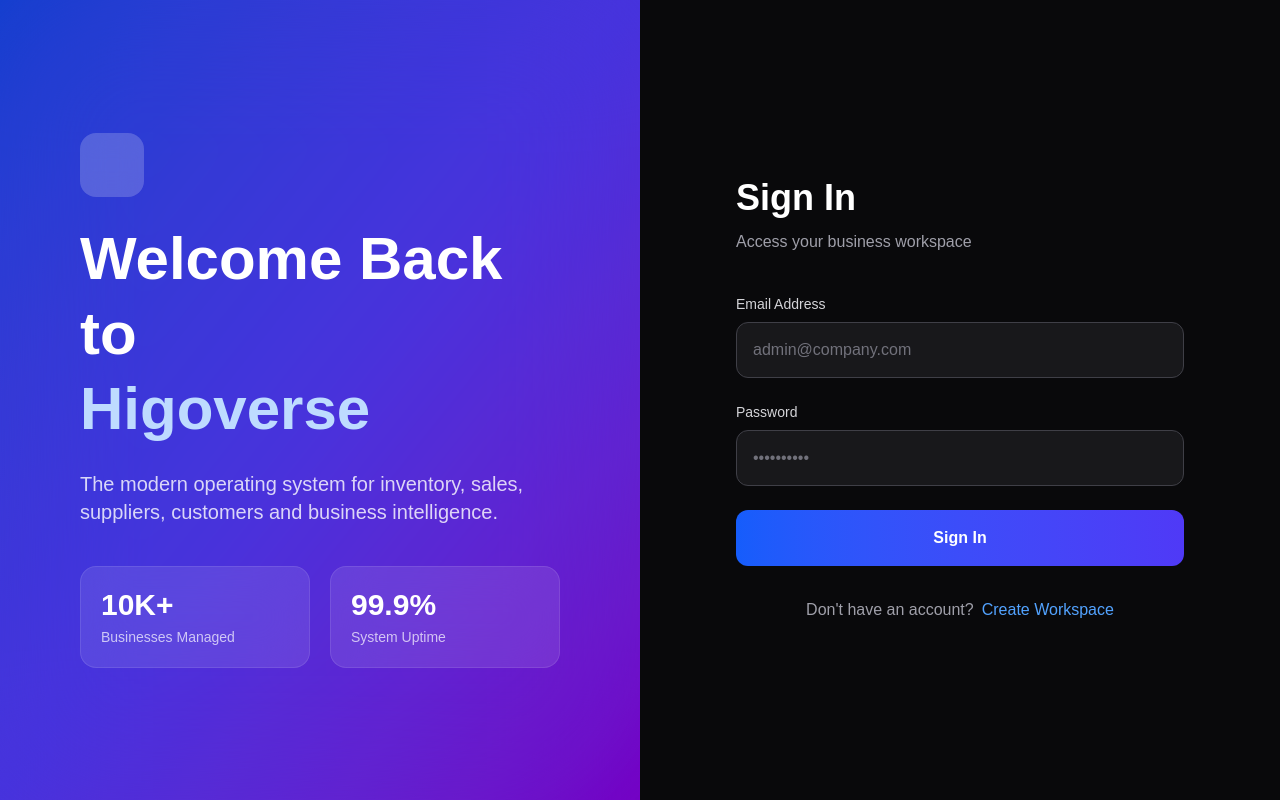
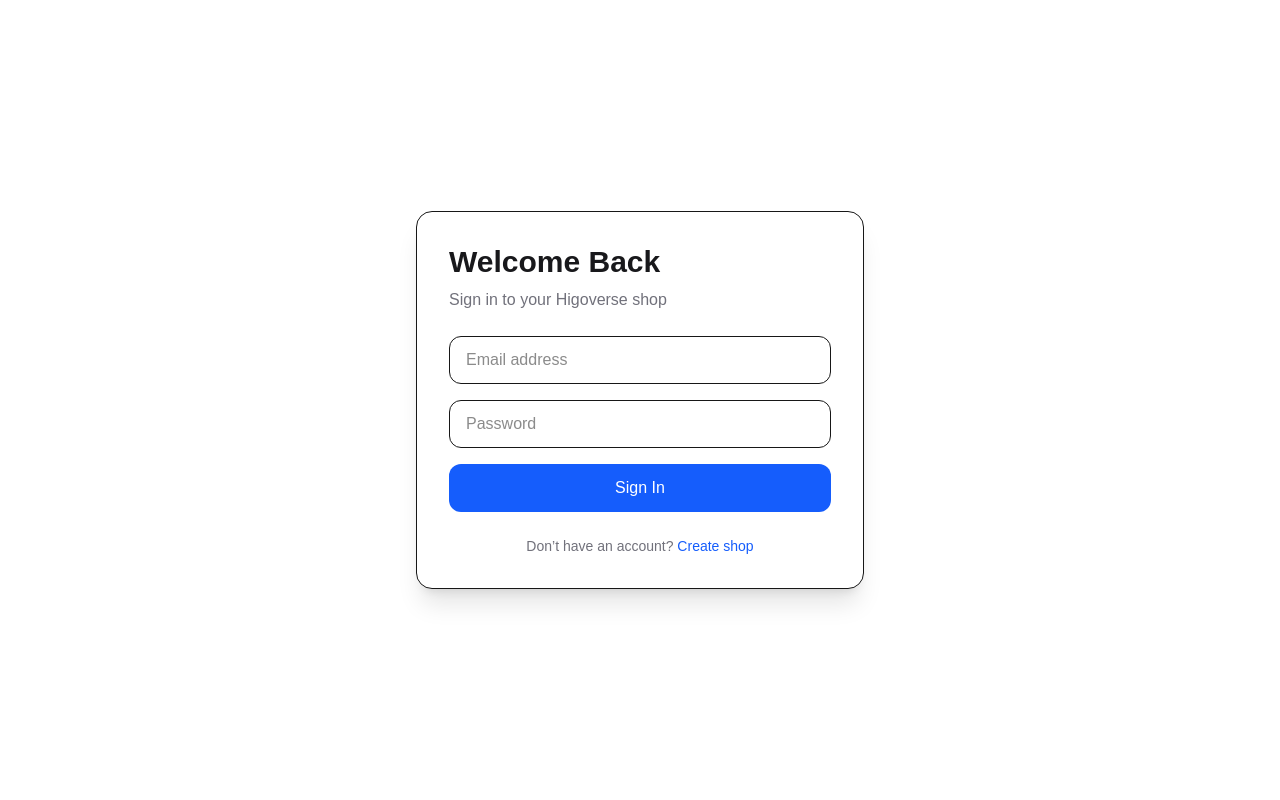
Before and after one commit to njosuedev/higoverse-os, a Next.js app in the folder apps/web/: page /login in a window 1280 px wide. Built offline with nearby package versions, Linux system fonts and the light colour scheme.

Commit message:
Refactor login validation and error handling

```diff
--- a/apps/web/app/login/page.tsx
+++ b/apps/web/app/login/page.tsx
@@ -2,6 +2,7 @@
 
 import { useState } from "react";
 import { setAuth, isAuthenticated } from "@/lib/auth";
+import Loader from "@/components/Loader";
 
 export default function LoginPage() {
   const [email, setEmail] = useState("");
@@ -10,55 +11,31 @@
   const [loading, setLoading] = useState(false);
   const [error, setError] = useState("");
 
-  // --------------------------
-  // BASIC VALIDATION
-  // --------------------------
   const validate = () => {
     setError("");
-
-    const emailRegex = /^[^\s@]+@[^\s@]+\.[^\s@]+$/;
 
     if (!email || !password) {
       setError("All fields are required");
       return false;
     }
 
-    if (!emailRegex.test(email)) {
-      setError("Invalid email format");
-      return false;
-    }
-
-    if (password.length < 6) {
-      setError("Password must be at least 6 characters");
-      return false;
-    }
-
     return true;
   };
 
-  // --------------------------
-  // LOGIN HANDLER
-  // --------------------------
   const handleLogin = async (e: React.FormEvent) => {
     e.preventDefault();
 
     if (!validate()) return;
 
     setLoading(true);
-    setError("");
 
     try {
       const res = await fetch(
         "https://higoverse-auth.vercel.app/api/v1/auth/login",
         {
           method: "POST",
-          headers: {
-            "Content-Type": "application/json",
-          },
-          body: JSON.stringify({
-            email,
-            password,
-          }),
+          headers: { "Content-Type": "application/json" },
+          body: JSON.stringify({ email, password }),
         }
       );
 
@@ -70,142 +47,75 @@
         return;
       }
 
-      // ✅ STORE AUTH (token + user)
       setAuth(data);
-
-      // ✅ PREVENT BACK NAV TO LOGIN
       window.location.replace("/dashboard");
-    } catch (err) {
-      setError("Network error. Try again.");
-    } finally {
+    } catch {
+      setError("Network error");
       setLoading(false);
     }
   };
 
-  // --------------------------
-  // AUTO REDIRECT IF ALREADY LOGGED IN
-  // --------------------------
   if (typeof window !== "undefined" && isAuthenticated()) {
     window.location.replace("/dashboard");
     return null;
   }
 
+  if (loading) return <Loader />;
+
   return (
-    <div className="min-h-screen bg-black flex">
+    <div className="min-h-screen flex items-center justify-center bg-white px-4">
 
-      {/* LEFT SIDE */}
-      <div className="hidden lg:flex w-1/2 relative overflow-hidden">
-        <div className="absolute inset-0 bg-gradient-to-br from-blue-700 via-indigo-600 to-purple-700" />
-        <div className="absolute inset-0 backdrop-blur-3xl bg-black/10" />
+      <div className="w-full max-w-md bg-white border shadow-xl rounded-2xl p-8">
 
-        <div className="relative z-10 flex flex-col justify-center px-20 text-white">
-          <div className="mb-10">
-            <div className="w-16 h-16 rounded-2xl bg-white/20 backdrop-blur-md mb-6" />
-
-            <h1 className="text-6xl font-bold leading-tight">
-              Welcome Back to
-              <span className="block text-blue-200">Higoverse</span>
+        {/* TITLE */}
+        <h1 className="text-3xl font-bold text-zinc-900">
+          Welcome Back
         </h1>
 
-            <p className="mt-6 text-xl text-white/80 max-w-lg">
-              The modern operating system for inventory, sales, suppliers,
-              customers and business intelligence.
+        <p className="text-zinc-500 mt-2">
+          Sign in to your Higoverse shop
         </p>
-          </div>
 
-          <div className="grid grid-cols-2 gap-5 max-w-xl">
-            <div className="rounded-2xl bg-white/10 backdrop-blur-xl p-5 border border-white/10">
-              <div className="text-3xl font-bold">10K+</div>
-              <div className="text-white/70 text-sm mt-1">Businesses Managed</div>
-            </div>
-
-            <div className="rounded-2xl bg-white/10 backdrop-blur-xl p-5 border border-white/10">
-              <div className="text-3xl font-bold">99.9%</div>
-              <div className="text-white/70 text-sm mt-1">System Uptime</div>
-            </div>
-          </div>
-        </div>
-      </div>
-
-      {/* RIGHT SIDE */}
-      <div className="flex-1 flex items-center justify-center bg-zinc-950 px-6">
-
-        <div className="w-full max-w-md">
-
-          <div className="mb-10">
-            <h2 className="text-4xl font-bold text-white">
-              Sign In
-            </h2>
-
-            <p className="text-zinc-400 mt-3">
-              Access your business workspace
-            </p>
-          </div>
-
-          {/* ERROR MESSAGE */}
+        {/* ERROR */}
         {error && (
-            <div className="mb-4 p-3 rounded-lg bg-red-500/10 border border-red-500 text-red-400 text-sm">
+          <div className="mt-4 p-3 text-sm rounded-lg bg-red-50 text-red-600 border border-red-200">
             {error}
           </div>
         )}
 
-          <form onSubmit={handleLogin} className="space-y-6">
-
-            {/* EMAIL */}
-            <div>
-              <label className="block text-sm text-zinc-300 mb-2">
-                Email Address
-              </label>
+        {/* FORM */}
+        <form onSubmit={handleLogin} className="mt-6 space-y-4">
 
           <input
             type="email"
-                placeholder="admin@company.com"
+            placeholder="Email address"
+            className="w-full h-12 px-4 rounded-xl border focus:outline-none focus:ring-2 focus:ring-blue-500"
             value={email}
             onChange={(e) => setEmail(e.target.value)}
-                className="w-full h-14 rounded-xl bg-zinc-900 border border-zinc-700 px-4 text-white placeholder:text-zinc-500 focus:outline-none focus:border-blue-500 focus:ring-4 focus:ring-blue-500/20"
           />
-            </div>
-
-            {/* PASSWORD */}
-            <div>
-              <label className="block text-sm text-zinc-300 mb-2">
-                Password
-              </label>
 
           <input
             type="password"
-                placeholder="••••••••••"
+            placeholder="Password"
+            className="w-full h-12 px-4 rounded-xl border focus:outline-none focus:ring-2 focus:ring-blue-500"
             value={password}
             onChange={(e) => setPassword(e.target.value)}
-                className="w-full h-14 rounded-xl bg-zinc-900 border border-zinc-700 px-4 text-white placeholder:text-zinc-500 focus:outline-none focus:border-blue-500 focus:ring-4 focus:ring-blue-500/20"
           />
-            </div>
 
-            {/* BUTTON */}
           <button
             type="submit"
-              disabled={loading}
-              className={`w-full h-14 rounded-xl font-semibold transition ${
-                loading
-                  ? "bg-zinc-700 cursor-not-allowed"
-                  : "bg-gradient-to-r from-blue-600 to-indigo-600 hover:opacity-90"
-              } text-white`}
+            className="w-full h-12 rounded-xl bg-blue-600 text-white font-medium hover:bg-blue-700 transition"
           >
-              {loading ? "Signing in..." : "Sign In"}
+            Sign In
           </button>
         </form>
 
-          {/* REGISTER */}
-          <div className="mt-8 text-center text-zinc-400">
-            Don't have an account?
-            <a
-              href="/register"
-              className="text-blue-400 ml-2 hover:text-blue-300"
-            >
-              Create Workspace
+        <p className="text-sm text-center text-zinc-500 mt-6">
+          Don’t have an account?{" "}
+          <a href="/register" className="text-blue-600">
+            Create shop
           </a>
-          </div>
-        </div>
+        </p>
       </div>
     </div>
   );
```
Lines whose indentation alone changed are shown as unchanged.
